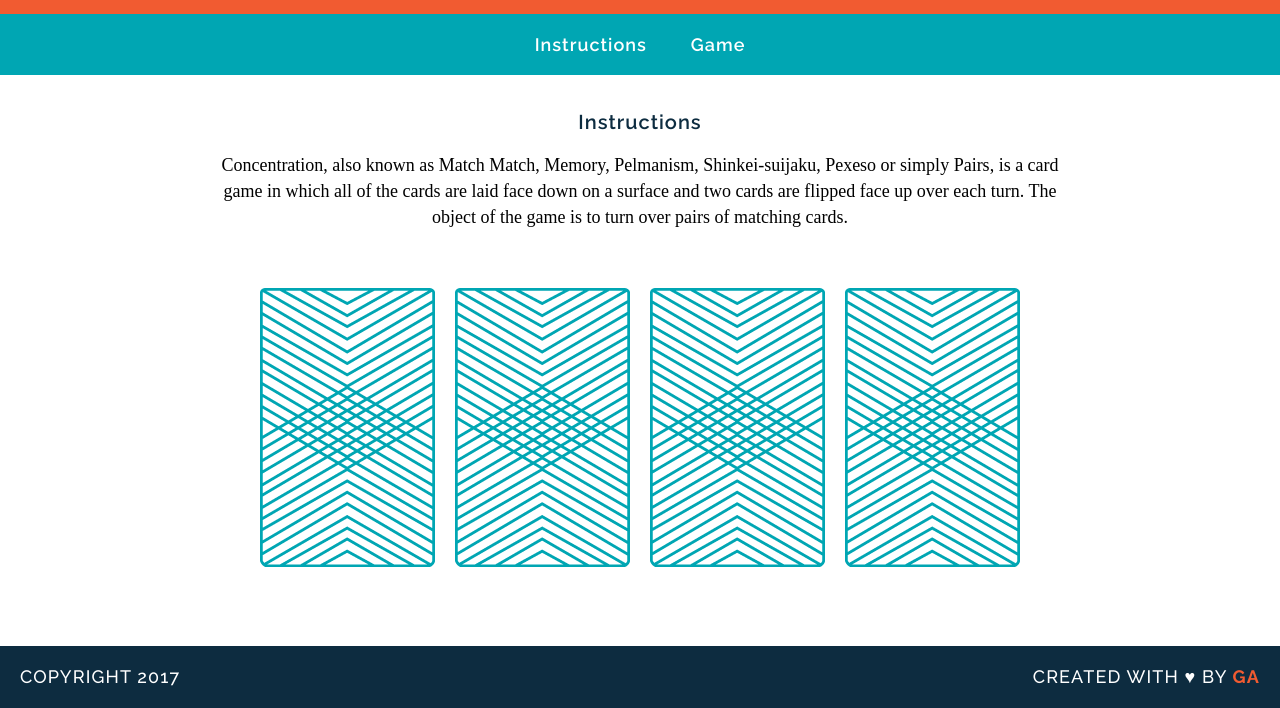
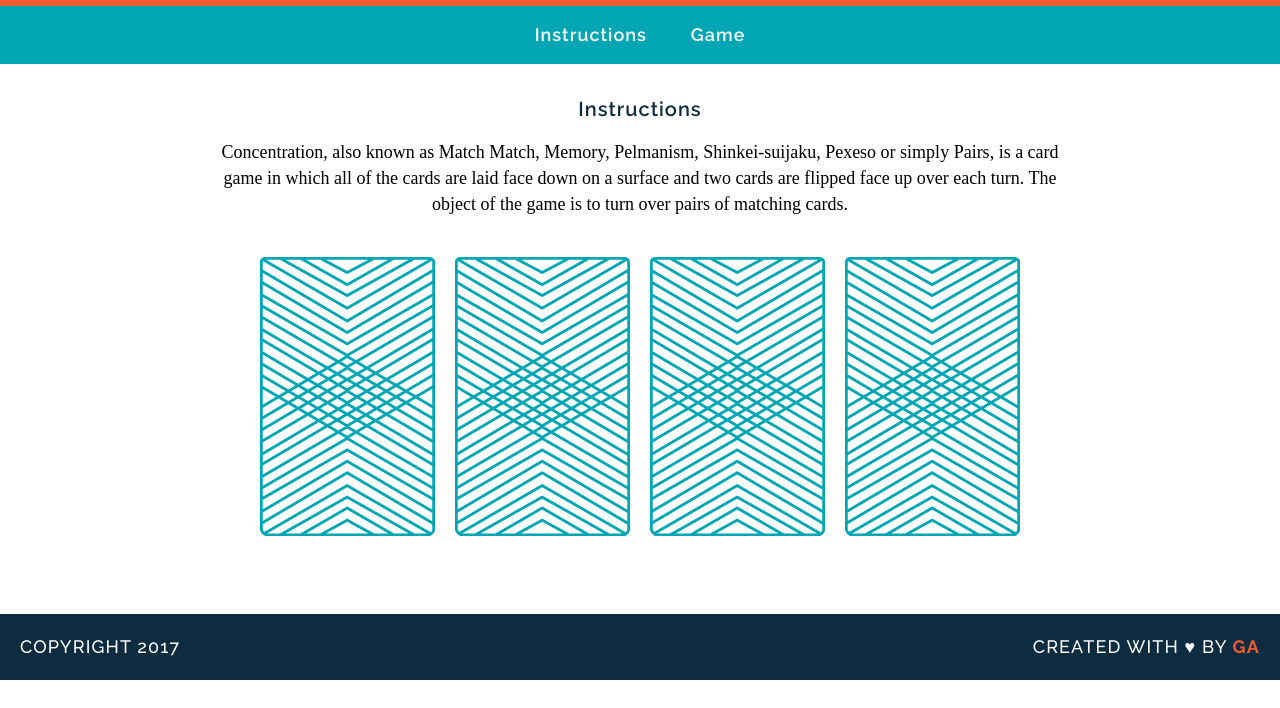
Before and after one commit to aliciapflaumer/wdi-fundamentals-memorygame, a plain HTML site: page memory_game/index.html in a window 1280 px wide. Shown: the part 99-807 px from the top of the page. Drawn offline with Linux system fonts and the light colour scheme; a web font is replaced by a local one.

```diff
--- /dev/null
+++ b/memory_game/css/reset.css
@@ -0,0 +1,48 @@
+/* http://meyerweb.com/eric/tools/css/reset/
+   v2.0 | 20110126
+   License: none (public domain)
+*/
+
+html, body, div, span, applet, object, iframe,
+h1, h2, h3, h4, h5, h6, p, blockquote, pre,
+a, abbr, acronym, address, big, cite, code,
+del, dfn, em, img, ins, kbd, q, s, samp,
+small, strike, strong, sub, sup, tt, var,
+b, u, i, center,
+dl, dt, dd, ol, ul, li,
+fieldset, form, label, legend,
+table, caption, tbody, tfoot, thead, tr, th, td,
+article, aside, canvas, details, embed,
+figure, figcaption, footer, header, hgroup,
+menu, nav, output, ruby, section, summary,
+time, mark, audio, video {
+	margin: 0;
+	padding: 0;
+	border: 0;
+	font-size: 100%;
+	font: inherit;
+	vertical-align: baseline;
+}
+/* HTML5 display-role reset for older browsers */
+article, aside, details, figcaption, figure,
+footer, header, hgroup, menu, nav, section {
+	display: block;
+}
+body {
+	line-height: 1;
+}
+ol, ul {
+	list-style: none;
+}
+blockquote, q {
+	quotes: none;
+}
+blockquote:before, blockquote:after,
+q:before, q:after {
+	content: '';
+	content: none;
+}
+table {
+	border-collapse: collapse;
+	border-spacing: 0;
+}
--- a/memory_game/css/style.css
+++ b/memory_game/css/style.css
@@ -5,7 +5,8 @@
 
 h1 {
 	font-family: raleway;
-	color: #0D2C40;
+	/*color: #0D2C40;*/
+	color: #fff;
 	letter-spacing: 1px;
 	font-weight: 400;
 	font-size: 45px;
@@ -18,6 +19,7 @@
 	letter-spacing: 1px;
 	font-weight: 600;
 	font-size: 20px;
+	padding: 0 0 20px 0;
 }
 
 a {
@@ -62,7 +64,7 @@
 
 footer {
 	text-transform: uppercase;
-	padding: 0 20px;
+	padding: 20px 20px;
 	background: #0D2C40;
 	color: #fff;
 	font-size: 14px;
--- a/memory_game/index.html
+++ b/memory_game/index.html
@@ -2,6 +2,7 @@
 <html>
 <head>
 	<title>Memory Card Game</title>
+	<link rel="stylesheet" type="text/css" href="css/reset.css">
 	<link rel="stylesheet" type="text/css" href="css/style.css">
 	<link href="https://fonts.googleapis.com/css?family=Droid+Serif|Raleway:400,500,600,700" rel="stylesheet">
 </head>
--- a/memory_game/js/main.js
+++ b/memory_game/js/main.js
@@ -0,0 +1 @@
+// console.log("Up and running!");
```
